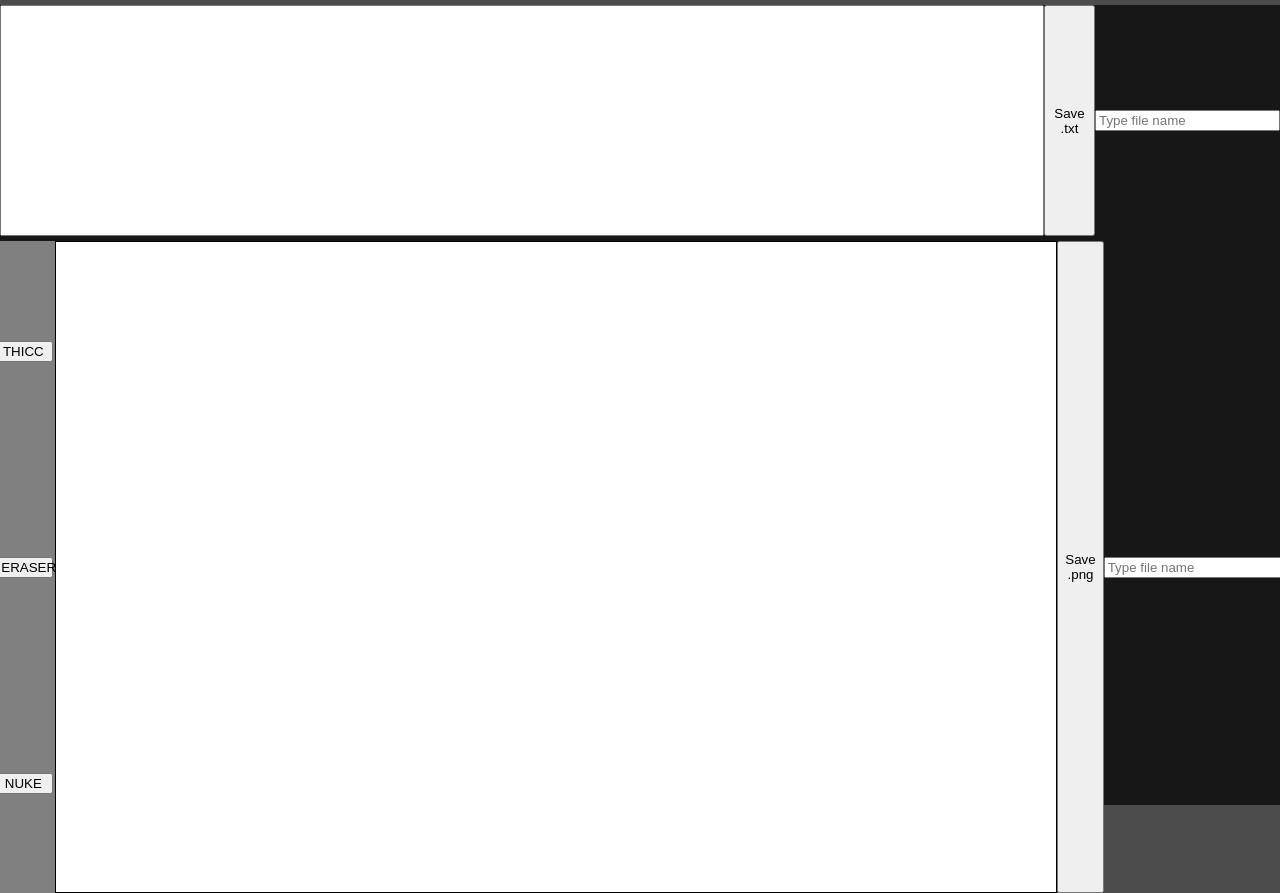
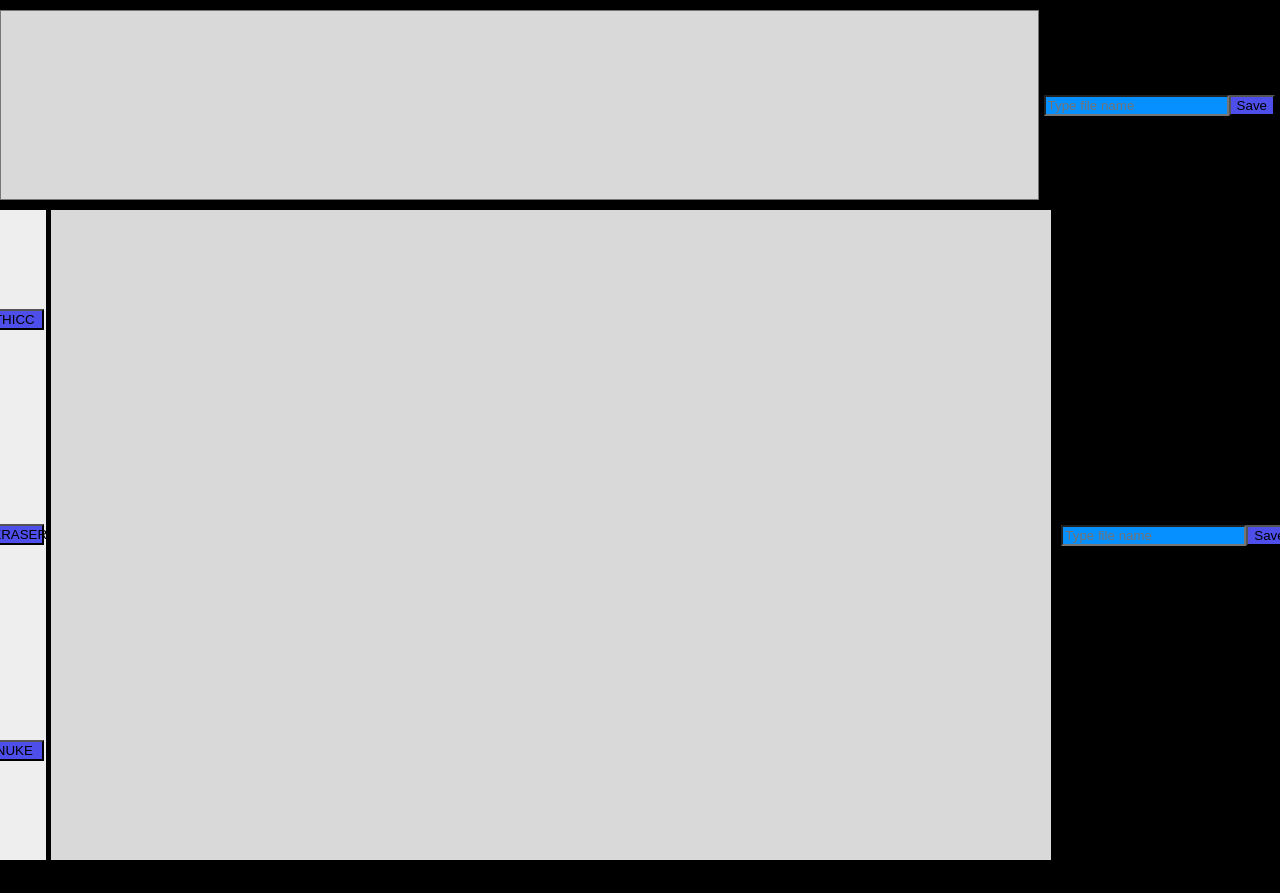
Before and after one commit to Jeffmac95/textdraw, a website: page index.html in a window 1280 px wide. After the commit the page ends 860 px from the top, so only its background shows below. Drawn offline with Linux system fonts and the light colour scheme.

Commit message:
Save text works again. Added CORS to server.js. And also added some styling/colors to the page.

```diff
--- a/index.html
+++ b/index.html
@@ -10,8 +10,10 @@
 <body>
     <div id="text_area">
         <textarea id="txt" cols="190" rows="15" wrap="soft"></textarea>
-        <button id="save_txt_button">Save .txt</button>
-        <input id="fileName" type="text" placeholder="Type file name">
+        <div class="saveDiv">
+            <input id="fileName" type="text" placeholder="Type file name">
+            <button id="save_txt_button">Save</button>
+        </div>
     </div>
 
     <div id="container">
@@ -21,10 +23,11 @@
             <button id="nuke">NUKE</button>
         </div>
 
-        <canvas id="canvas" width="1000", height="650"></canvas>
-        <button id="save_img_button">Save .png</button>
-
-        <input id="imgName" type="text" placeholder="Type file name">
+        <canvas width="1000", height="650" style="margin: 0 5px; background-color: rgba(255, 255, 255, 85%);"></canvas>
+        <div class="saveDiv">
+            <input id="imgName" type="text" placeholder="Type file name">
+            <button id="save_img_button">Save</button>
+        </div>
     </div>
 
     <script src="main.js"></script>
--- a/main.js
+++ b/main.js
@@ -16,8 +16,8 @@ let brush_y = 0;
 let isThiccStroke = false;
 let isEraser = false;
 
-document.addEventListener("mousedown", start);
-document.addEventListener("mouseup", stop);
+canvas.addEventListener("mousedown", start);
+canvas.addEventListener("mouseup", stop);
 THICC_STROKE.addEventListener("click", toggleThiccDraw);
 ERASER.addEventListener("click", toggleEraser);
 TXT_BUTTON.addEventListener("click", saveFile);
@@ -64,6 +64,14 @@ function clearCanvas() {
     ctx.clearRect(0, 0, WIDTH, HEIGHT);
 }
 
+// Function to create a download link element
+function createDownloadLink(data, fileName) {
+    const link = document.createElement('a');
+    link.href = data;
+    link.download = fileName;
+    return link;
+}
+
 function saveFile() {
     const textToSave = TEXT_AREA.value;
     const blob = new Blob([textToSave], {
@@ -71,8 +79,9 @@ function saveFile() {
     });
     const fileName = FILE_NAME.value + ".txt";
 
-    const downloadLink = createDownloadLink(blob, fileName);
+    const downloadLink = createDownloadLink(URL.createObjectURL(blob), fileName);
     downloadLink.click();
+
 
     TEXT_AREA.value = '';
     FILE_NAME.value = '';
@@ -88,13 +97,5 @@ function saveCanvas() {
     clearCanvas();
 }
 
-// Function to create a download link element
-function createDownloadLink(data, fileName) {
-    const link = document.createElement('a');
-    link.href = data;
-    link.download = fileName;
-    return link;
-}
-
 const day = new Date();
 console.log(`[INFO]: ${day}`);
--- a/package.json
+++ b/package.json
@@ -9,6 +9,7 @@
   "author": "",
   "license": "ISC",
   "dependencies": {
+    "cors": "^2.8.5",
     "express": "^4.18.2"
   }
 }
--- a/server.js
+++ b/server.js
@@ -1,4 +1,5 @@
 const express = require("express");
+const cors = require("cors");
 const app = express();
 const path = require("path");
 const PORT = process.env.PORT || 3000;
--- a/style.css
+++ b/style.css
@@ -6,47 +6,70 @@ html, body {
     width: 100%;
     height: 100%;
     margin: 0;
-    background: rgba(0, 0, 0, 0.7);
+    background: #000000;
+}
+
+textarea {
+    height: auto;
+    width: auto;
+    margin: 5px auto;
+    background-color: rgba(255, 255, 255, 85%)
+}
+
+input {
+    background: #068FFF;
+    color: #000000;
+}
+
+input:hover, input:focus {
+    box-shadow: inset 0 0 10px whitesmoke;
+}
+
+button {
+    background: #4E4FEB;
+}
+
+button:hover {
+    box-shadow: inset 0 0 5px #000000;
 }
 
 #nuke:hover {
-    background: red;
+    background: #FF0000;
+    box-shadow: inset 0 0 10px #FF0000;
 }
 
 #text_area {
+    height: 25%;
+    width: 100%;
     display: flex;
     margin: 5px 0;
+}
+
+#container {
+    height: auto;
+    width: 100%;
+    display: flex;
+    justify-content: center;
 }
 
 #txt {
     resize: none;
 }
 
-#container {
-    display: flex;
-    justify-content: center;
-}
-
 #paint_tools {
+    height: auto;
+    width: 5%;
+    padding: 2px;
     display: flex;
     justify-content: space-around;
     flex-direction: column;
-    width: 5%;
-    background: gray;
-    padding: 2px;
+    background: #EEEEEE;
 }
 
-canvas {
-    border: 1px solid black;
-    background-color: white;
-}
-
-#save_img_button:hover, #save_txt_button:hover {
-    background: #3a6eff;
-}
-
-#fileName, #imgName {
+.saveDiv {
     height: auto;
     width: auto;
-    margin: auto;
+    margin: 0 5px;
+    display: flex;
+    align-items: center;
 }
```
Also changed, not shown: 1 other file.
